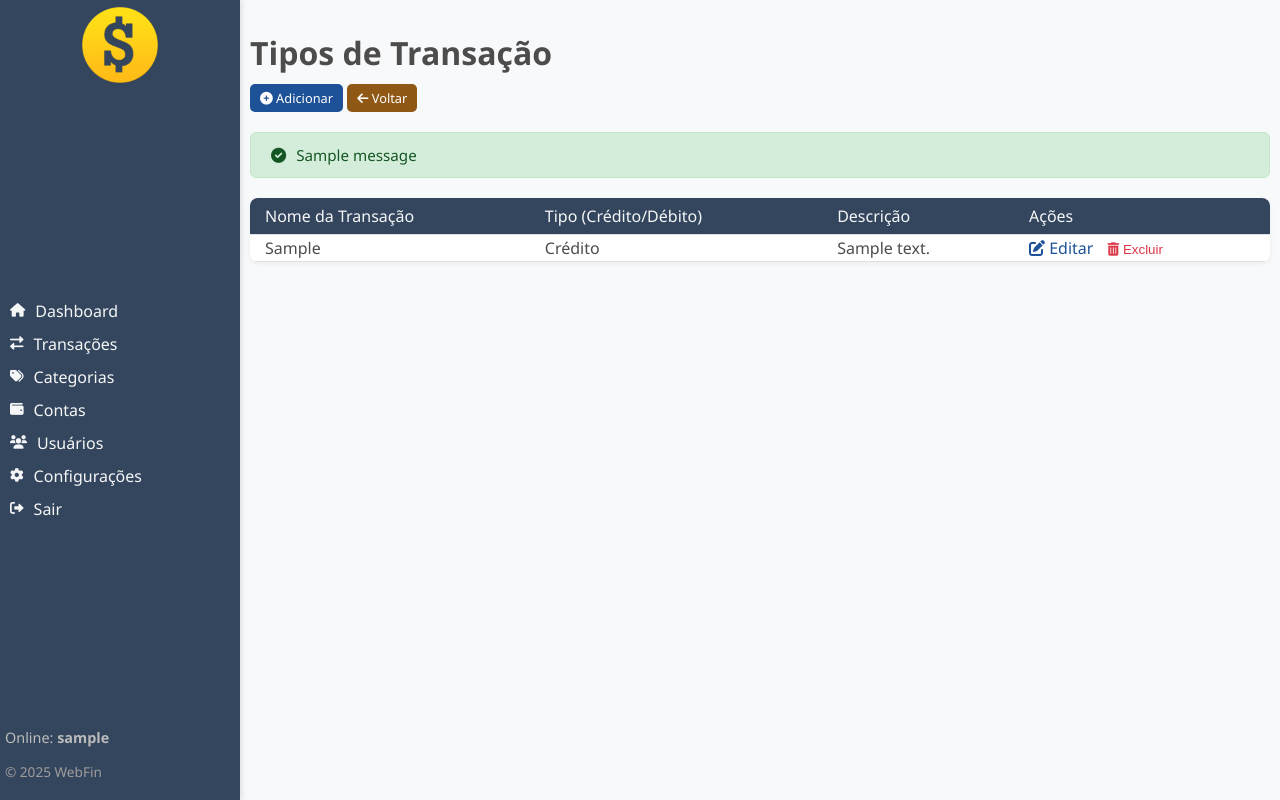
After one commit to hetfieldh/web_fin, a Flask app: page /tipos_transacao/ in a window 1280 px wide. The commit adds this page. Run offline with Flask 3, Linux system fonts and the light colour scheme; a user stored in the database is signed in; tables that the repository leaves empty hold one stand-in row (values such as "Sample post"); one stand-in notice (Sample message) is shown.

Commit message:
Implementação de Tipos de Transação + ajustes no layout

```diff
--- a/app/__init__.py
+++ b/app/__init__.py
@@ -23,10 +23,12 @@ def create_app():
     # IMPORTAR BLUEPRINTS
     from app.routes.usuario_routes import usuario_bp
     from app.routes.conta_routes import conta_bp
+    from app.routes.conta_transacao_routes import conta_transacao_bp
 
     # REGISTRAR BLUEPRINTS
     app.register_blueprint(usuario_bp, url_prefix='/usuarios')
     app.register_blueprint(conta_bp, url_prefix='/contas')
+    app.register_blueprint(conta_transacao_bp, url_prefix='/tipos_transacao')
 
     # Rota raiz para redirecionar para o login
     @app.route('/')
@@ -41,4 +43,5 @@ def init_db():
         db.create_all()
         import app.models.usuario_model
         import app.models.conta_model
+        import app.models.conta_transacao_model
         print("Tabelas do banco de dados criadas/verificadas.")
--- /dev/null
+++ b/app/routes/conta_transacao_routes.py
@@ -0,0 +1,105 @@
+# app/routes/conta_transacao_routes.py
+from flask import Blueprint, render_template, request, redirect, url_for, flash
+from flask_login import login_required, current_user
+from app import db
+from app.models.conta_transacao_model import ContaTransacao, natureza_transacao_enum
+from sqlalchemy.exc import IntegrityError
+
+# Criação do Blueprint para as rotas de tipos de transação
+conta_transacao_bp = Blueprint('conta_transacao_bp', __name__, template_folder='../templates/tipos_transacao')
+
+# --- Rota para Listar Tipos de Transação ---
+@conta_transacao_bp.route('/')
+@login_required
+def list_tipos_transacao():
+    # Apenas listar os tipos de transação do usuário logado
+    tipos_transacao = ContaTransacao.query.filter_by(usuario_id=current_user.id).order_by(ContaTransacao.transacao).all()
+    # Explicitamente especifica o caminho completo do template
+    return render_template('tipos_transacao/list.html', tipos_transacao=tipos_transacao)
+
+# --- Rota para Adicionar Novo Tipo de Transação ---
+@conta_transacao_bp.route('/add', methods=['GET', 'POST'])
+@login_required
+def add_tipo_transacao():
+    # Obtém os valores possíveis para o ENUM 'tipo' (Crédito/Débito)
+    tipos_natureza = natureza_transacao_enum.enums
+
+    if request.method == 'POST':
+        transacao_nome = request.form.get('transacao')
+        tipo_natureza = request.form.get('tipo')
+        descricao = request.form.get('descricao')
+
+        # Validação básica
+        if not (transacao_nome and tipo_natureza):
+            flash('Por favor, preencha todos os campos obrigatórios (Nome da Transação, Tipo).', 'danger')
+            return render_template('tipos_transacao/add.html', tipos_natureza=tipos_natureza)
+
+        # Validação do tipo de natureza para garantir que está no ENUM
+        if tipo_natureza not in tipos_natureza:
+            flash('Tipo de natureza de transação inválido selecionado.', 'danger')
+            return render_template('tipos_transacao/add.html', tipos_natureza=tipos_natureza)
+
+        new_tipo_transacao = ContaTransacao(
+            usuario_id=current_user.id,
+            transacao=transacao_nome,
+            tipo=tipo_natureza,
+            descricao=descricao
+        )
+        try:
+            db.session.add(new_tipo_transacao)
+            db.session.commit()
+            flash('Tipo de transação adicionado com sucesso!', 'success')
+            return redirect(url_for('conta_transacao_bp.list_tipos_transacao'))
+        except IntegrityError:
+            db.session.rollback()
+            flash('Já existe um tipo de transação com esse nome e tipo para este usuário.', 'danger')
+        except Exception as e:
+            db.session.rollback()
+            flash(f'Erro ao adicionar tipo de transação: {e}', 'danger')
+
+    return render_template('tipos_transacao/add.html', tipos_natureza=tipos_natureza)
+
+# --- Rota para Editar Tipo de Transação ---
+@conta_transacao_bp.route('/edit/<int:transacao_id>', methods=['GET', 'POST'])
+@login_required
+def edit_tipo_transacao(transacao_id):
+    tipo_transacao = ContaTransacao.query.filter_by(id=transacao_id, usuario_id=current_user.id).first_or_404()
+    tipos_natureza = natureza_transacao_enum.enums
+
+    if request.method == 'POST':
+        tipo_transacao.transacao = request.form.get('transacao')
+        tipo_transacao.tipo = request.form.get('tipo')
+        tipo_transacao.descricao = request.form.get('descricao')
+
+        if tipo_transacao.tipo not in tipos_natureza:
+            flash('Tipo de natureza de transação inválido selecionado.', 'danger')
+            return render_template('tipos_transacao/edit.html', tipo_transacao=tipo_transacao, tipos_natureza=tipos_natureza)
+
+        try:
+            db.session.commit()
+            flash('Tipo de transação atualizado com sucesso!', 'success')
+            return redirect(url_for('conta_transacao_bp.list_tipos_transacao'))
+        except IntegrityError:
+            db.session.rollback()
+            flash('Já existe outro tipo de transação com esse nome e tipo para este usuário.', 'danger')
+        except Exception as e:
+            db.session.rollback()
+            flash(f'Erro ao atualizar tipo de transação: {e}', 'danger')
+
+    return render_template('tipos_transacao/edit.html', tipo_transacao=tipo_transacao, tipos_natureza=tipos_natureza)
+
+# --- Rota para Excluir Tipo de Transação ---
+@conta_transacao_bp.route('/delete/<int:transacao_id>', methods=['POST'])
+@login_required
+def delete_tipo_transacao(transacao_id):
+    tipo_transacao = ContaTransacao.query.filter_by(id=transacao_id, usuario_id=current_user.id).first_or_404()
+
+    try:
+        db.session.delete(tipo_transacao)
+        db.session.commit()
+        flash('Tipo de transação excluído com sucesso!', 'success')
+    except Exception as e:
+        db.session.rollback()
+        flash(f'Erro ao excluir tipo de transação: {e}', 'danger')
+
+    return redirect(url_for('conta_transacao_bp.list_tipos_transacao'))
--- a/app/static/css/style.css
+++ b/app/static/css/style.css
@@ -1,8 +1,11 @@
 /* Variáveis CSS para cores */
 :root {
     --bg-primary: #F8F9FA;
-    --text-primary: #1c1d1d;
-    --accent-blue: #007BFF;
+    --text-primary: #4c4c4c;
+    --text-secondary: #34465D;
+    --accent-blue: #1d5298;
+    --back-button: #905815;
+    --submenu-button: #127c3d;
     --border-light: #DEE2E6;
     --sidebar-bg: #34465D;
     --sidebar-text: #f5f6f7;
@@ -15,23 +18,18 @@ body {
     background-color: var(--bg-primary);
     color: var(--text-primary);
     display: flex;
-    /* Usar flexbox para layout de sidebar e conteúdo */
     min-height: 100vh;
-    /* Garante que o body ocupe a altura total da viewport */
 }
 
 /* Sidebar */
 .sidebar {
     width: 230px;
-    /* Largura fixa */
     background-color: var(--sidebar-bg);
     padding: 5px;
     box-shadow: 2px 0 5px rgba(0, 0, 0, 0.1);
-    /* Sombra sutil para profundidade */
     display: flex;
     flex-direction: column;
     justify-content: space-between;
-    /* Empurra o rodapé da sidebar para baixo */
 }
 
 .sidebar .logo {
@@ -56,7 +54,6 @@ body {
 
 .sidebar nav ul li a {
     display: flex;
-    /* Para alinhar ícone e texto */
     align-items: center;
     padding: 3px 5px;
     text-decoration: none;
@@ -66,7 +63,6 @@ body {
 }
 
 .sidebar nav ul li a i {
-    /* Estilo para ícones */
     margin-right: 10px;
     font-size: 0.85em;
 }
@@ -74,28 +70,21 @@ body {
 .sidebar nav ul li a:hover,
 .sidebar nav ul li a.active {
     background-color: var(--border-light);
-    /* Cor de hover/ativo mais clara */
-    color: var(--accent-blue);
-    /* Texto azul no hover/ativo */
+    color: var(--sidebar-bg);
 }
 
 /* Estilo para o texto do rodapé da sidebar */
 .sidebar-footer .footer-text {
     color: #a19d9d;
-    /* Um cinza um pouco mais escuro, por exemplo */
     font-size: 0.85em;
-    /* Opcional: para deixá-lo um pouco menor */
     margin-top: 15px;
-    /* Opcional: Adiciona um espaçamento acima */
 }
 
 /* Conteúdo Principal */
 .main-content {
     flex-grow: 1;
-    /* Ocupa o espaço restante */
     padding: 10px;
     overflow-y: auto;
-    /* Permite rolagem se o conteúdo for muito longo */
 }
 
 .main-content h1 {
@@ -108,16 +97,11 @@ body {
 .data-table {
     width: 100%;
     border-collapse: collapse;
-    /* Remove espaçamento entre células */
     margin-top: 5px;
     background-color: #FFF;
-    /* Fundo branco para a tabela */
     box-shadow: 0 2px 5px rgba(0, 0, 0, 0.05);
-    /* Sombra sutil */
     border-radius: 8px;
-    /* Cantos arredondados */
     overflow: hidden;
-    /* Garante que bordas arredondadas funcionem */
 }
 
 .data-table th,
@@ -129,21 +113,17 @@ body {
 
 .data-table th {
     background-color: var(--sidebar-bg);
-    /* Cabeçalho da tabela com cor da sidebar */
     padding: 7px 15px;
     color: var(--sidebar-text);
     font-weight: 500;
 }
 
 .data-table tbody tr:nth-child(even) {
-    /* Linhas alternadas */
     background-color: rgba(0, 0, 0, 0.06);
-    /* Muito sutil para linhas pares */
 }
 
 .data-table tbody tr:hover {
     background-color: rgba(0, 0, 0, 0.05);
-    /* Hover sutil */
 }
 
 /* Estilo para Botões e Links de Ação em Tabelas */
@@ -174,29 +154,59 @@ body {
 .form-group input[type="password"],
 .form-group select {
     width: calc(100% - 22px);
-    /* Ajuste para padding e borda */
     padding: 10px;
     border: 1px solid var(--border-light);
     border-radius: 5px;
     font-size: 1em;
     box-sizing: border-box;
-    /* Inclui padding e borda no width */
 }
 
 .btn-primary {
     background-color: var(--accent-blue);
     color: white;
-    padding: 10px 20px;
+    padding: 5px 10px;
     border: none;
     border-radius: 5px;
     cursor: pointer;
-    font-size: 1em;
+    font-size: 0.8em;
     transition: background-color 0.2s ease;
+    text-decoration: none;
 }
 
 .btn-primary:hover {
-    background-color: #0056b3;
-    /* Um tom mais escuro no hover */
+    background-color: #002c5b;
+}
+
+.btn-secondary {
+    background-color: var(--back-button);
+    color: white;
+    padding: 5px 10px;
+    border: none;
+    border-radius: 5px;
+    cursor: pointer;
+    font-size: 0.8em;
+    transition: background-color 0.2s ease;
+    text-decoration: none;
+}
+
+.btn-secondary:hover {
+    background-color: #574000;
+}
+
+.btn-submenu {
+    background-color: var(--submenu-button);
+    color: white;
+    padding: 5px 10px;
+    border: none;
+    border-radius: 5px;
+    cursor: pointer;
+    font-size: 0.8em;
+    transition: background-color 0.2s ease;
+    text-decoration: none;
+}
+
+.btn-submenu:hover {
+    background-color: #005d25;
 }
 
 /* --- Estilos para Flash Messages (Mensagens de Alerta) --- */
@@ -205,43 +215,34 @@ body {
     margin-bottom: 20px;
     border-radius: 6px;
     border: 1px solid transparent;
-    /* Padrão transparente, as classes específicas darão a cor */
     font-size: 0.95em;
     display: flex;
     align-items: center;
 }
 
 .alert i {
-    /* Estilo para ícones dentro das mensagens, se usar */
     margin-right: 10px;
 }
 
 .alert.alert-success {
     background-color: #d4edda;
-    /* Verde claro */
     color: #155724;
-    /* Verde escuro */
     border-color: #c3e6cb;
 }
 
 .alert.alert-danger {
     background-color: #f8d7da;
-    /* Vermelho claro */
     color: #721c24;
-    /* Vermelho escuro */
     border-color: #f5c6cb;
 }
 
 .alert.alert-info {
     background-color: #d1ecf1;
-    /* Azul claro */
     color: #0c5460;
-    /* Azul escuro */
     border-color: #bee5eb;
 }
 
 .alert.alert-warning {
-    /* Se quiser adicionar alertas de aviso */
     background-color: #fff3cd;
     color: #856404;
     border-color: #ffeeba;
--- a/app/templates/contas/list.html
+++ b/app/templates/contas/list.html
@@ -6,7 +6,10 @@
 <h1>Contas Bancárias</h1>
 
 <a href="{{ url_for('conta_bp.add_conta') }}" class="btn-primary" style="margin-bottom: 20px; display: inline-block;"><i
-        class="fas fa-plus-circle"></i> Adicionar Nova Conta</a>
+        class="fas fa-plus-circle"></i> Nova Conta</a>
+
+<a href="{{ url_for('conta_transacao_bp.list_tipos_transacao') }}" class="btn-submenu"
+    style="margin-bottom: 20px; display: inline-block;"><i class="fas fa-bars"></i> Transações</a>
 
 {% with messages = get_flashed_messages(with_categories=true) %}
 {% if messages %}
--- a/app/templates/includes/_sidebar.html
+++ b/app/templates/includes/_sidebar.html
@@ -1,6 +1,8 @@
 <div class="sidebar">
     <div class="logo">
-        <img src="{{ url_for('static', filename='images/logo.png') }}" alt="WebFin Logo">
+        <a href="{{ url_for('usuario_bp.dashboard') }}">
+            <img src="{{ url_for('static', filename='images/logo.png') }}" alt="WebFin Logo">
+        </a>
     </div>
     <nav>
         <ul>
--- /dev/null
+++ b/app/templates/tipos_transacao/list.html
@@ -0,0 +1,64 @@
+{% extends 'base.html' %}
+
+{% block title %}WebFin - Tipos de Transação{% endblock %}
+
+{% block content %}
+<h1>Tipos de Transação</h1>
+
+<a href="{{ url_for('conta_transacao_bp.add_tipo_transacao') }}" class="btn-primary"
+    style="margin-bottom: 20px; display: inline-block;"><i class="fas fa-plus-circle"></i> Adicionar</a>
+
+<a href="{{ url_for('conta_bp.list_contas') }}" class="btn-secondary"
+    style="margin-bottom: 20px; display: inline-block;"><i class="fas fa-arrow-left"></i> Voltar</a>
+
+{% with messages = get_flashed_messages(with_categories=true) %}
+{% if messages %}
+<div class="flash-messages">
+    {% for category, message in messages %}
+    <div class="alert alert-{{ category }}">
+        {% if category == 'success' %}<i class="fas fa-check-circle"></i>{% endif %}
+        {% if category == 'danger' %}<i class="fas fa-exclamation-circle"></i>{% endif %}
+        {% if category == 'info' %}<i class="fas fa-info-circle"></i>{% endif %}
+        {{ message }}
+    </div>
+    {% endfor %}
+</div>
+{% endif %}
+{% endwith %}
+
+{% if tipos_transacao %}
+<table class="data-table">
+    <thead>
+        <tr>
+            <th>Nome da Transação</th>
+            <th>Tipo (Crédito/Débito)</th>
+            <th>Descrição</th>
+            <th>Ações</th>
+        </tr>
+    </thead>
+    <tbody>
+        {% for tipo in tipos_transacao %}
+        <tr>
+            <td>{{ tipo.transacao }}</td>
+            <td>{{ tipo.tipo }}</td>
+            <td>{{ tipo.descricao if tipo.descricao else '-' }}</td>
+            <td class="action-buttons">
+                <a href="{{ url_for('conta_transacao_bp.edit_tipo_transacao', transacao_id=tipo.id) }}"><i
+                        class="fas fa-edit"></i> Editar</a>
+                <form action="{{ url_for('conta_transacao_bp.delete_tipo_transacao', transacao_id=tipo.id) }}"
+                    method="POST" style="display:inline;">
+                    <button type="submit"
+                        onclick="return confirm('Tem certeza que deseja excluir este tipo de transação?');"
+                        style="background: none; border: none; padding: 0; cursor: pointer; color: #DC3545;">
+                        <i class="fas fa-trash-alt"></i> Excluir
+                    </button>
+                </form>
+            </td>
+        </tr>
+        {% endfor %}
+    </tbody>
+</table>
+{% else %}
+<p>Você ainda não tem nenhum tipo de transação cadastrado.</p>
+{% endif %}
+{% endblock %}
```
Also changed, not shown: app/models/conta_transacao_model.py (added, +29 -0 lines), app/templates/tipos_transacao/add.html (added, +47 -0 lines), app/templates/tipos_transacao/edit.html (added, +46 -0 lines).
